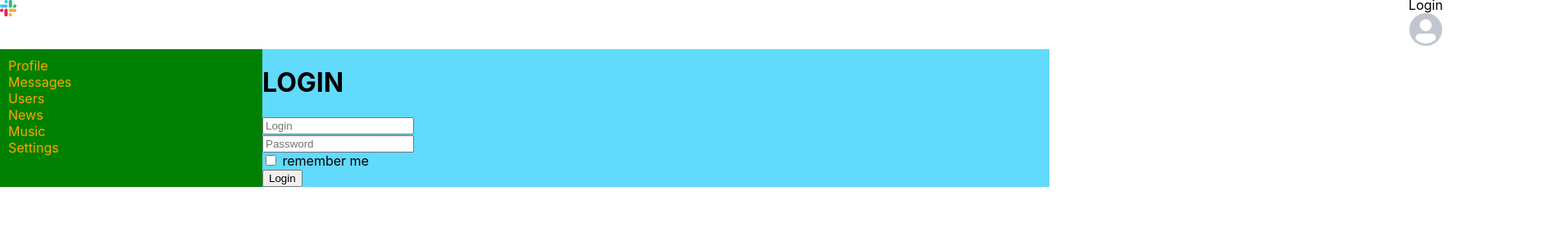
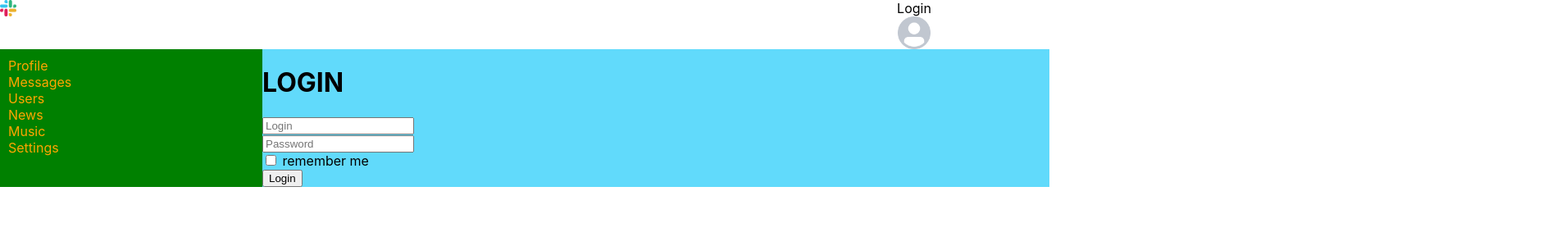
Before and after one commit to AleksMaifet/Social_Network, a React (Create React App) app: page /#/login in a window 1280 px wide. Shown: the top 300 px of the page at 82% size, 1904 px wide, since content can reach past the window. Built offline with nearby package versions, Linux system fonts and the light colour scheme; no server answers.

Commit message:
authLogin

```diff
--- a/src/App.css
+++ b/src/App.css
@@ -12,7 +12,6 @@ body {
 
   grid-template-rows: 60px 1fr;
   grid-template-columns: 2fr 10fr;
-  /*grid-gap: 10px;*/
 }
 a{
   text-decoration: none;
@@ -25,3 +24,6 @@ a{
 .app-wrapper-content img{
   max-width: 100%;
 }
+header{
+  grid-area:header ;
+}
--- a/src/components/Header/Header.module.css
+++ b/src/components/Header/Header.module.css
@@ -1,8 +1,3 @@
-.header{
-    display: flex;
-    width: 595%;
-    justify-content: space-between;
-}
 .header img {
     width: 20px;
     height: 20px;
@@ -12,6 +7,7 @@
     text-align: center;
     display: flex;
     justify-content: space-between;
+    float:right;
 }
 
 .authWrapper a {
```
